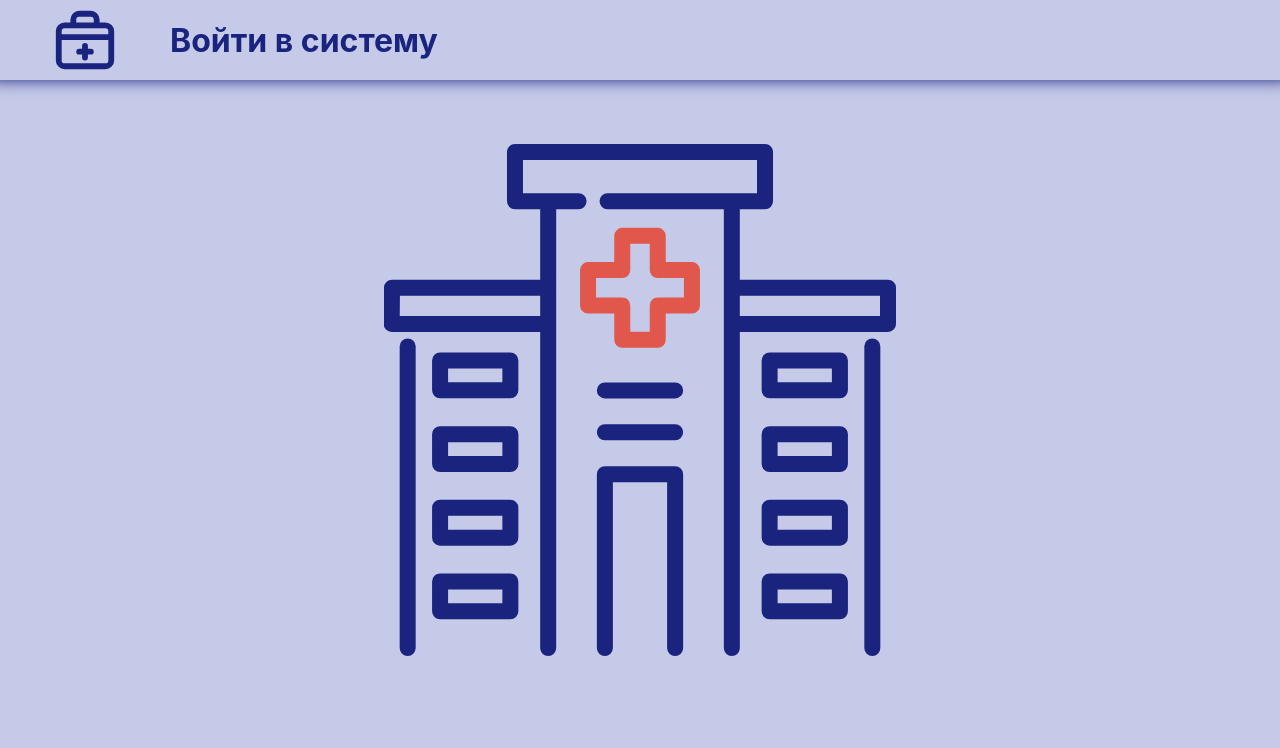
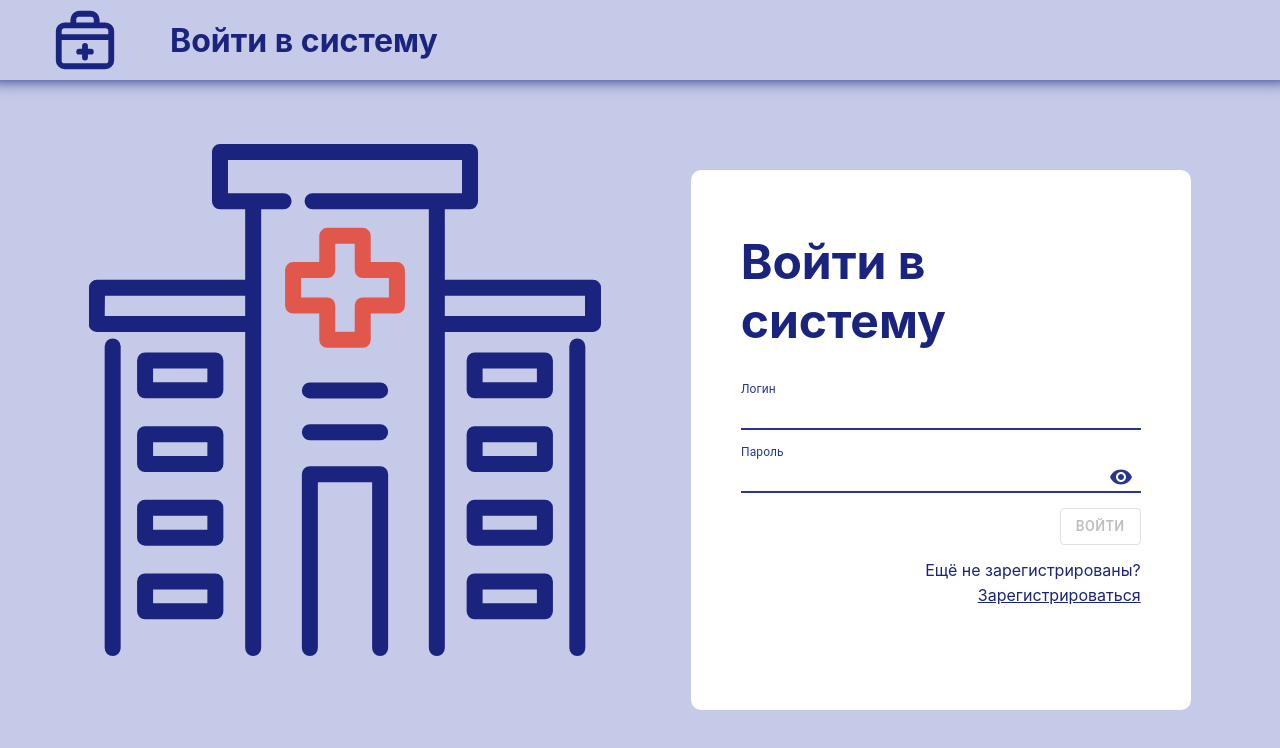
Before and after one commit to MkpYurevaLyubov/frontend_medicine_fullstack, a React (Create React App) app: page /authorization in a window 1280 px wide. Shown: the top 748 px of the page. Built offline with nearby package versions, Linux system fonts and the light colour scheme.

Commit message:
Create authorization page

```diff
--- a/src/components/Header/header.scss
+++ b/src/components/Header/header.scss
@@ -1,3 +1,5 @@
+$primary-color: #1a237e;
+
 .header {
   position: absolute;
   display: flex;
@@ -5,7 +7,7 @@
   width: 100%;
   height: 5rem;
   background: #c5cae9;
-  box-shadow: 0 -10px 15px 10px #1a237e;
+  box-shadow: 0 -10px 15px 10px $primary-color;
 
   .iconHeader {
     width: 70px;
@@ -13,7 +15,7 @@
   }
 
   h1 {
-    color: #1a237e;
+    color: $primary-color;
     cursor: default;
   }
 }
--- /dev/null
+++ b/src/components/formAuthorization/formAuthorization.scss
@@ -0,0 +1,67 @@
+$primary-color: #1a237e;
+
+.mainAuth {
+  display: flex;
+  border-radius: 10px;
+  flex-direction: column;
+  align-items: center;
+  width: 25rem;
+  height: 30rem;
+  padding: 30px 50px;
+  color: $primary-color;
+  background: white;
+  margin-top: 80px;
+
+  h1 {
+    font-size: 3rem;
+  }
+
+  .authInput {
+    width: 100%;
+    margin-bottom: 15px;
+  }
+
+  .authBtn {
+    align-self: flex-end;
+  }
+
+  p {
+    align-self: flex-end;
+    color: $primary-color;
+    margin: 15px 0 5px;
+  }
+
+  a {
+    align-self: flex-end;
+    color: $primary-color;
+    text-decoration: underline;
+  }
+}
+
+@media (max-width: 850px) {
+  .mainAuth {
+    padding: 25px;
+    height: 27rem;
+
+    h1 {
+      margin: 0 0 30px;
+      font-size: 2.3rem;
+    }
+
+    .authInput {
+      margin-bottom: 25px;
+    }
+  }
+}
+
+@media (max-width: 350px) {
+  .mainAuth {
+    width: 18rem;
+    height: auto;
+    padding: 15px;
+
+    h1 {
+      font-size: 1.5rem;
+    }
+  }
+}
--- /dev/null
+++ b/src/components/formAuthorization/index.tsx
@@ -0,0 +1,90 @@
+import React, { useState } from "react";
+import { Link } from "react-router-dom";
+import axios from "axios";
+import Input from "../Input";
+import InputPassword from "../InputPassword";
+import Buttons from "../Button";
+import Snack from "../Snack";
+import { IUser } from "../types/interfaces";
+import "./formAuthorization.scss";
+
+const FormAuthorization: React.FC = () => {
+  const [user, setUser] = useState<IUser>({
+    login: '',
+    password: ''
+  });
+  const [disabledBtn, setDisabledBtn] = useState<boolean>(true);
+  const [snackOpen, setSnackOpen] = useState({
+    isOpen: false,
+    text: '',
+    type: ''
+  });
+
+  const onChangeInputs = (type: string, e: React.ChangeEvent<HTMLInputElement>) => {
+    const person: { [index: string]: string } = {...user};
+    person[type] = e.target.value.trim();
+    person.login && person.password ? setDisabledBtn(false) : setDisabledBtn(true);
+    setUser({login: person.login, password: person.password});
+  };
+
+  const onClickBtn = () => {
+    axios.post("http://localhost:8000/api/authUser", user)
+      .then((res) => {
+        localStorage.setItem("token", JSON.stringify(res.data));
+        setUser({login: '', password: '', password_2: ''});
+        setSnackOpen({
+          isOpen: true,
+          text: "Вы вошли в систему!",
+          type: "success"
+        });
+      })
+      .catch((err) => {
+        setUser({login: '', password: '', password_2: ''});
+        setDisabledBtn(true);
+        setSnackOpen({
+          isOpen: true,
+          text: "Пользователь не найден!",
+          type: "error"
+        });
+      });
+  }
+
+  return (
+    <div className="mainAuth">
+      <h1>Войти в систему</h1>
+      <div className="authInput">
+        <Input
+          value={user.login}
+          onChange={(e: React.ChangeEvent<HTMLInputElement>) => onChangeInputs("login", e)}
+          title="Логин"
+          flag={true}
+        />
+      </div>
+      <div className="authInput">
+        <InputPassword
+          value={user.password}
+          onChange={(e: React.ChangeEvent<HTMLInputElement>) => onChangeInputs("password", e)}
+          title="Пароль"
+          flag={true}
+        />
+      </div>
+      <div className="authBtn">
+        <Buttons
+          text="Войти"
+          onClick={onClickBtn}
+          disabled={disabledBtn}
+        />
+      </div>
+      <p>Ещё не зарегистрированы?</p>
+      <Link to={"/registration"}>Зарегистрироваться</Link>
+      <Snack
+        isOpen={snackOpen.isOpen}
+        handleClose={() => setSnackOpen({...snackOpen, isOpen: false})}
+        text={snackOpen.text}
+        type={snackOpen.type}
+      />
+    </div>
+  );
+};
+
+export default FormAuthorization;
--- a/src/components/formRegistration/formRegistrashion.scss
+++ b/src/components/formRegistration/formRegistrashion.scss
@@ -1,12 +1,16 @@
-.main {
+$primary-color: #1a237e;
+
+.mainRegistr {
   display: flex;
   flex-direction: column;
   align-items: center;
   width: 25rem;
   height: 30rem;
   padding: 30px 50px;
-  color: #1a237e;
+  color: $primary-color;
   background: white;
+  border-radius: 10px;
+  margin-top: 80px;
 
   h1 {
     font-size: 3rem;
@@ -21,7 +25,7 @@
     span {
       align-self: flex-end;
       margin-bottom: 15px;
-      color: #1a237e;
+      color: $primary-color;
       font-size: 0.8rem;
     }
 
@@ -32,18 +36,18 @@
 
   p {
     align-self: flex-end;
-    color: #1a237e;
+    color: $primary-color;
     margin-top: 15px;
 
     a {
-      color: #1a237e;
+      color: $primary-color;
       text-decoration: underline;
     }
   }
 }
 
 @media (max-width: 850px) {
-  .main {
+  .mainRegistr {
     padding: 25px;
     height: auto;
 
@@ -60,13 +64,13 @@
 }
 
 @media (max-width: 350px) {
-  .main {
+  .mainRegistr {
     width: 18rem;
     height: auto;
     padding: 15px;
-  }
 
-  h1 {
-    font-size: 2rem;
+    h1 {
+      font-size: 2rem;
+    }
   }
 }
--- a/src/components/formRegistration/index.tsx
+++ b/src/components/formRegistration/index.tsx
@@ -58,7 +58,7 @@ const FormRegistration: React.FC = () => {
   }
 
   return (
-    <div className="main">
+    <div className="mainRegistr">
       <h1>Регистрация</h1>
       <div className="info">
         <Input
@@ -76,7 +76,7 @@ const FormRegistration: React.FC = () => {
         />
         <span>Не меньше 6 символов и прописные лат.буквы</span>
         <InputPassword
-          value={user.password_2}
+          value={user.password_2!}
           onChange={(e: React.ChangeEvent<HTMLInputElement>) => onChangeUser("password_2", e)}
           title="Повторите пароль"
           flag={(!user.password_2 || !!user.password_2) && (!user.password_2 || user.password === user.password_2)}
--- a/src/components/types/interfaces.ts
+++ b/src/components/types/interfaces.ts
@@ -25,7 +25,7 @@ export interface ISnackProps {
 export interface IUser {
   login: string,
   password: string,
-  password_2: string
+  password_2?: string
 }
 
 export interface ISnack {
--- a/src/pages/Authorization/authorization.scss
+++ b/src/pages/Authorization/authorization.scss
@@ -11,6 +11,12 @@
   }
 }
 
+@media (max-height: 600px) {
+  .authPage {
+    height: auto;
+  }
+}
+
 @media (max-width: 770px) {
   .mainImg {
     display: none;
--- a/src/pages/Authorization/index.tsx
+++ b/src/pages/Authorization/index.tsx
@@ -1,5 +1,6 @@
 import React from "react";
 import Header from "../../components/Header";
+import FormAuthorization from "../../components/formAuthorization";
 import HospitalIcon from "../../icons/hospital2.svg";
 import "./authorization.scss";
 
@@ -9,6 +10,7 @@ const AuthorizationPage: React.FC = () => {
       <Header title="Войти в систему" />
       <div className="authPage">
         <img className="mainImg" src={HospitalIcon} alt="Icon Hospital" />
+        <FormAuthorization />
       </div>
     </>
   );
--- a/src/pages/Registrashion/registrashion.scss
+++ b/src/pages/Registrashion/registrashion.scss
@@ -11,6 +11,12 @@
   }
 }
 
+@media (max-height: 600px) {
+  .registrPage {
+    height: auto;
+  }
+}
+
 @media (max-width: 770px) {
   .mainImg {
     display: none;
```
